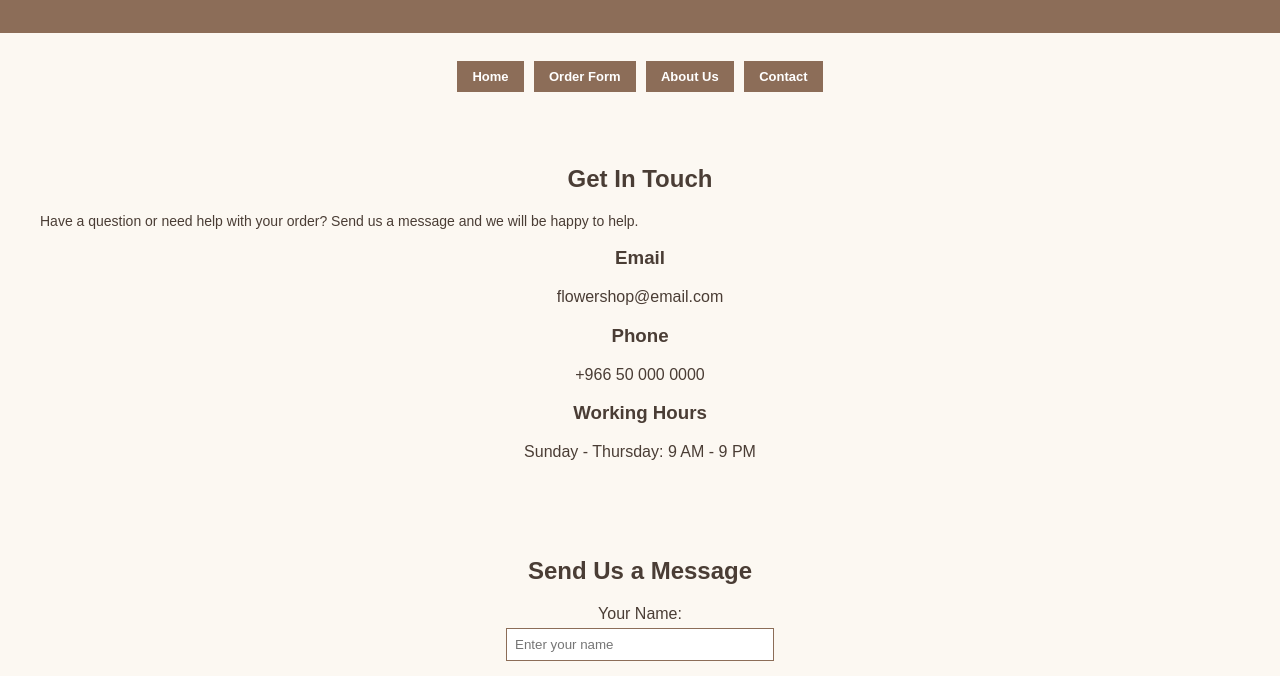
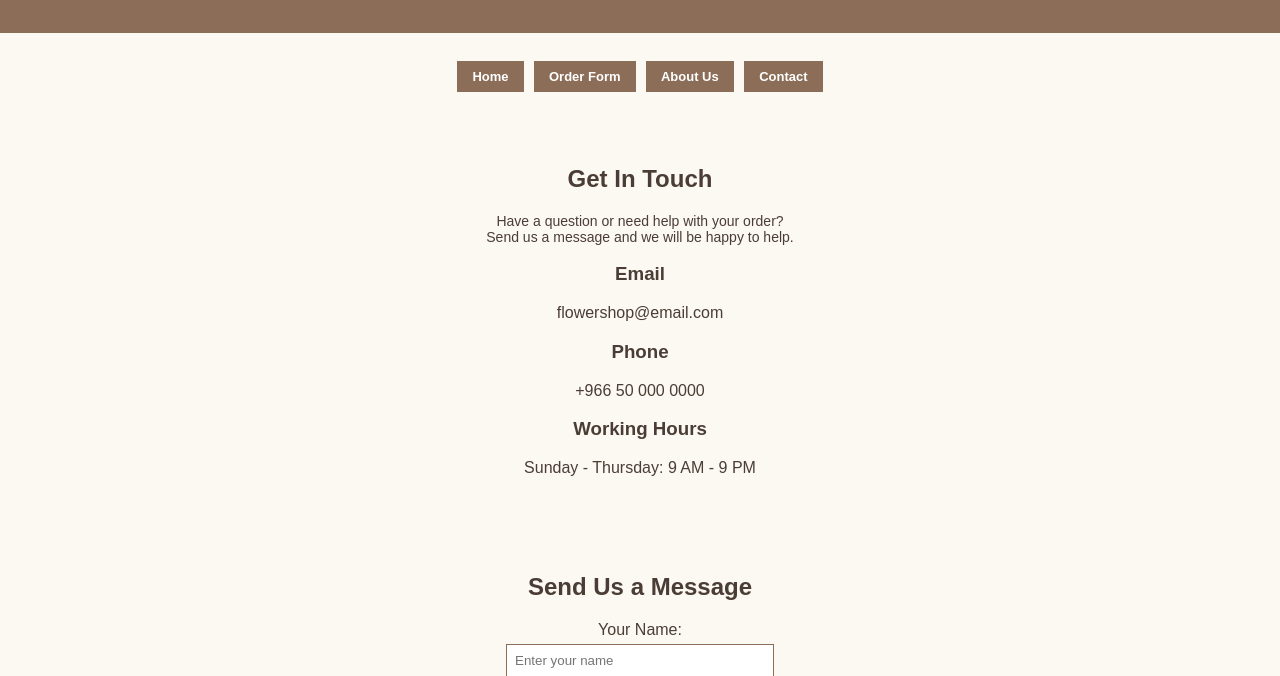
Before and after one commit to ajwan-yousef/Flower-shop, a plain HTML site: page contact.html in a window 1280 px wide. Shown: the part 121-797 px from the top of the page. Drawn offline with Linux system fonts and the light colour scheme.

Commit message:
update contact page

```diff
--- a/contact.html
+++ b/contact.html
@@ -23,8 +23,8 @@
     <main>
         <section class="content-box">
             <h2>Get In Touch</h2>
-            <p class="about-text">
-                Have a question or need help with your order?
+            <p class="about-text" style="text-align: center;">
+                Have a question or need help with your order?<br>
                 Send us a message and we will be happy to help.
             </p>
 
```
